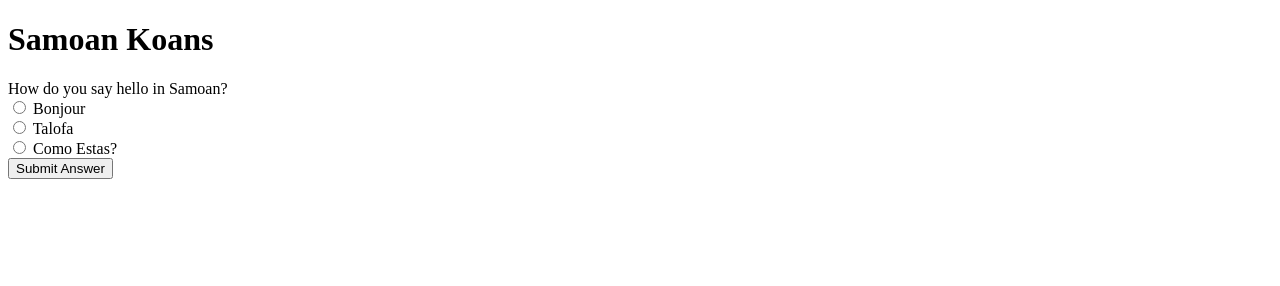
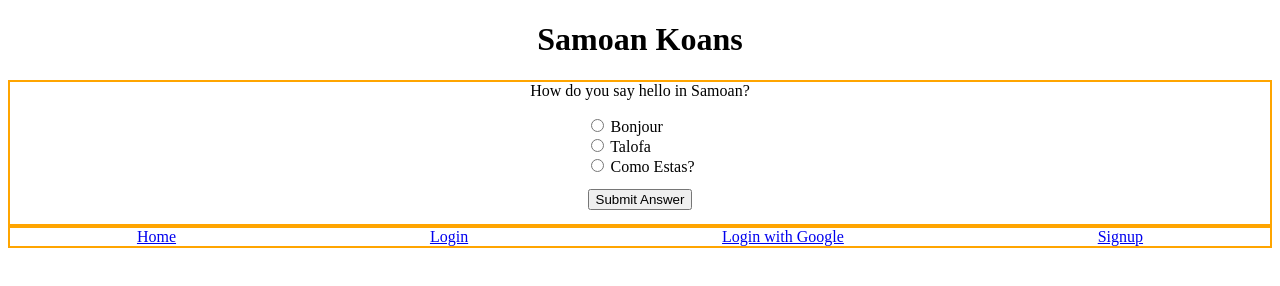
Before and after one commit to kyleludlow/Project-Pani-Popo, a website: page index.html in a window 1280 px wide. Drawn offline with Linux system fonts and the light colour scheme.

Commit message:
basic styling and positioning of app page

```diff
--- a/index.html
+++ b/index.html
@@ -4,6 +4,7 @@
 <head>
     <meta charset="UTF-8">
     <title>Pani-Popo</title>
+    <link rel="stylesheet" href="css/main.css">
 </head>
 
 <body>
@@ -11,6 +12,7 @@
         <h1>
             Samoan Koans
         </h1>
+        <div class="questionSection">
             <div class="questions">
                 How do you say hello in Samoan?
             </div>
@@ -22,9 +24,16 @@
                 <input type="radio" name="choices" value="choice-3"> Como Estas?
                 <br>
             </form>
-        <button type="submit">Submit Answer
+            <button type="submit" class="submitButton">Submit Answer
             </button>
         </div>
+    </div>
+    <footer>
+        <a href=".">Home</a>
+        <a href=".">Login</a>
+        <a href=".">Login with Google</a>
+        <a href=".">Signup</a>
+    </footer>
 </body>
 
 </html>
--- /dev/null
+++ b/sass/_general.scss
@@ -0,0 +1,3 @@
+.questions {
+    border: solid orange .5em;
+};
--- a/sass/main.scss
+++ b/sass/main.scss
@@ -0,0 +1,2 @@
+@import 'normalize';
+@import 'general';
```
Also changed, not shown: css/main.css (added). Lines whose indentation alone changed are shown as unchanged.
